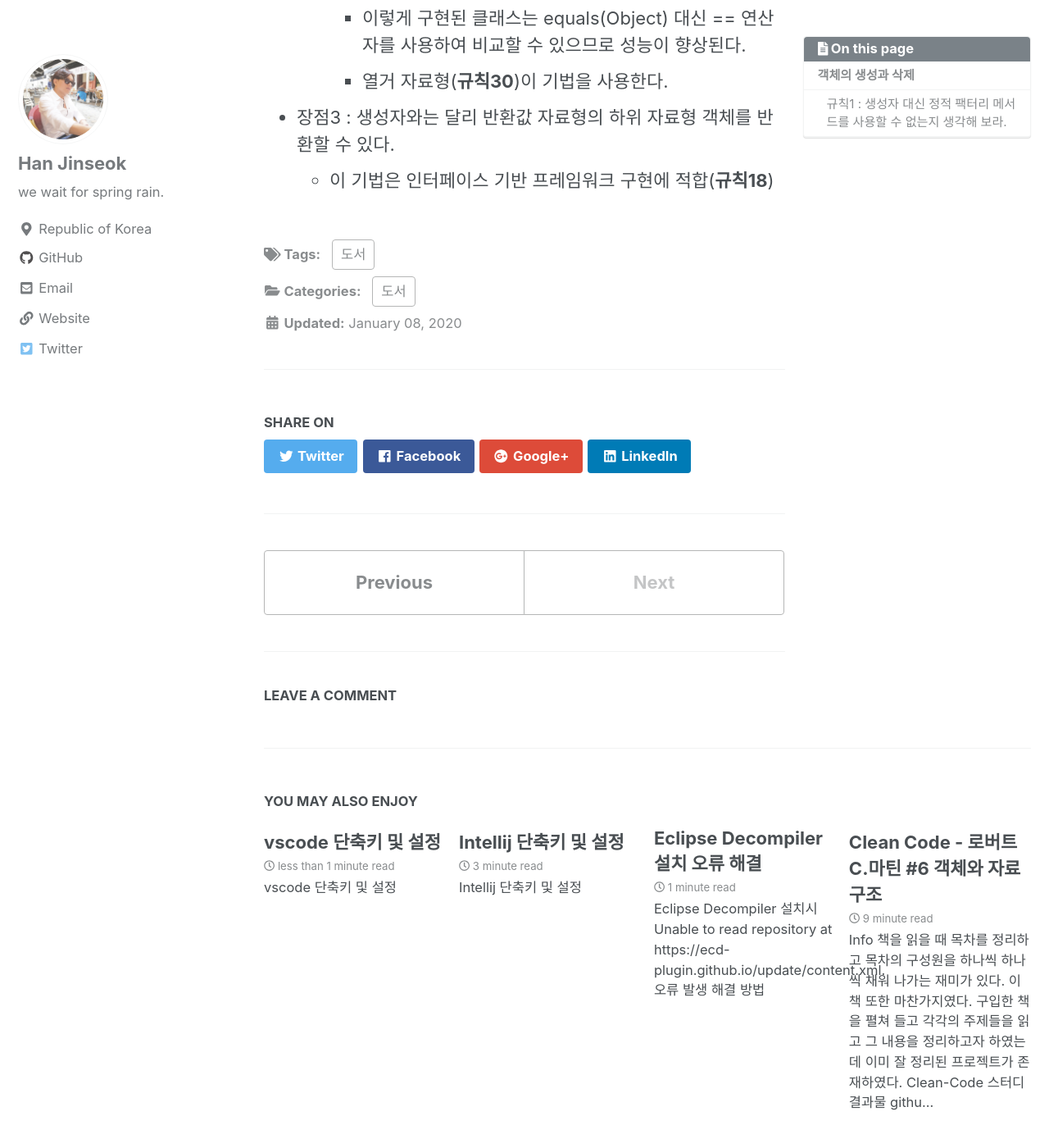
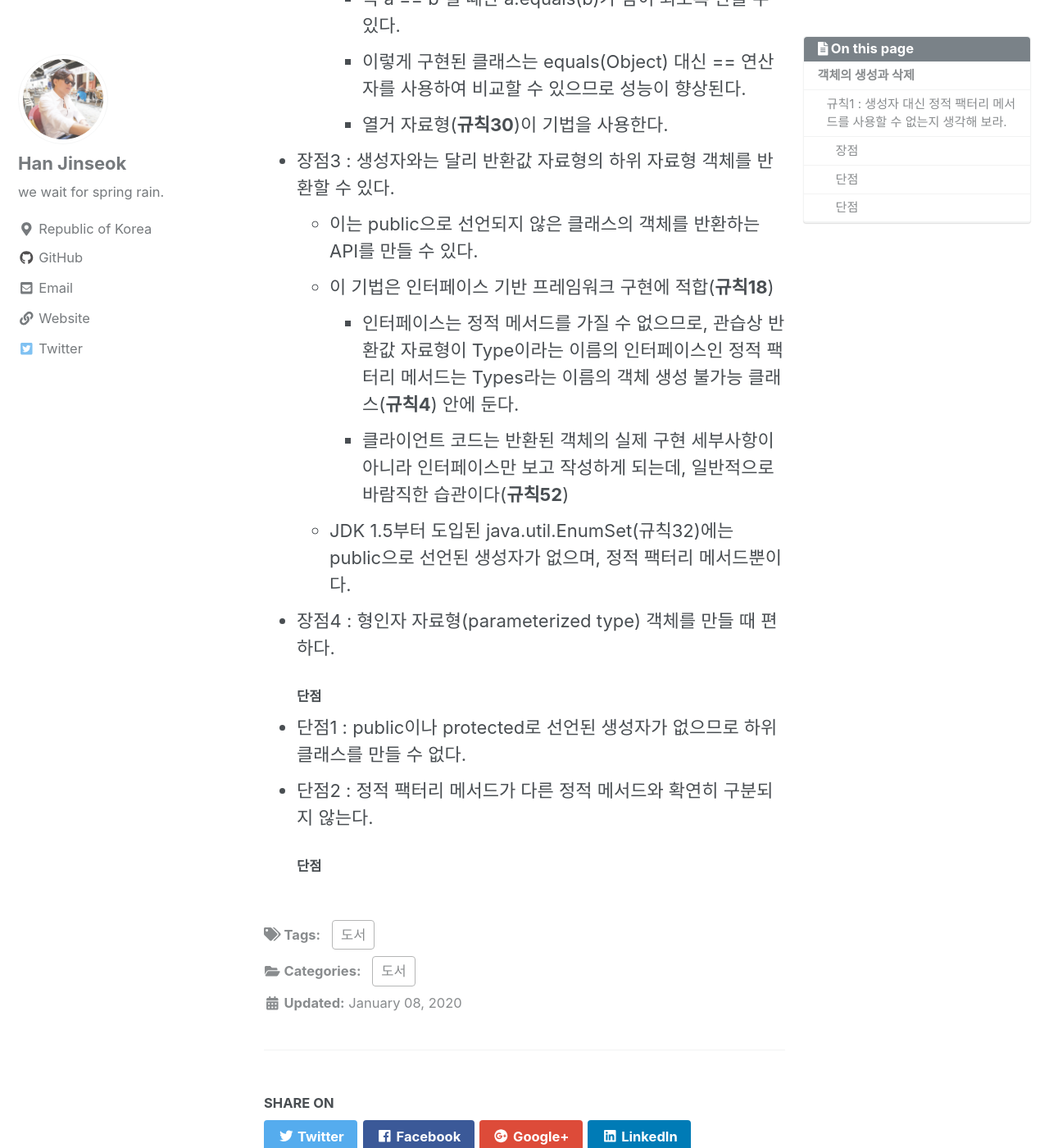
Before and after one commit to moregorenine/moregorenine.github.io, a Jekyll site: the page built from _posts/book/2020-01-08-effective-java.md, in a window 1280 px wide and 1400 px high, scrolled down 1297 px. Shown: the whole window at 82% size. Built offline with Jekyll 4.4.1, drawn with Linux system fonts in a browser that asks for light colours; nearby versions of some CDN libraries; comment, search, counter and statistics services are not loaded; a style sheet for code colours, icons or effects is not loaded; some of the changed text lies outside the part shown.

Commit message:
Update 2020-01-08-effective-java.md

```diff
--- a/_posts/book/2020-01-08-effective-java.md
+++ b/_posts/book/2020-01-08-effective-java.md
@@ -20,6 +20,7 @@ public static Boolean valueOf(boolean b) {
     return b ? Boolean.TRUE : Boolean.FALSE;
 }
 {% endhighlight %}
+#### 장점
 - 장점1 : 생성자와는 달리 정적 팩터리 메서드에는 이름(name)이 있다.
 - 장점2 : 생성자와는 달리 호출할 때마다 새로운 객체를 생성할 필요는 없다.
   - 변경 불가능 클래스(**규칙15**)라면 이미 만들어 둔 객체를 활용할 수도 있고,
@@ -31,4 +32,14 @@ public static Boolean valueOf(boolean b) {
     - 이렇게 구현된 클래스는 equals(Object) 대신 == 연산자를 사용하여 비교할 수 있으므로 성능이 향상된다.
     - 열거 자료형(**규칙30**)이 기법을 사용한다.
 - 장점3 : 생성자와는 달리 반환값 자료형의 하위 자료형 객체를 반환할 수 있다.
+  - 이는 public으로 선언되지 않은 클래스의 객체를 반환하는 API를 만들 수 있다.
   - 이 기법은 인터페이스 기반 프레임워크 구현에 적합(**규칙18**)
+    - 인터페이스는 정적 메서드를 가질 수 없으므로, 관습상 반환값 자료형이 Type이라는 이름의 인터페이스인 정적 팩터리 메서드는
+    Types라는 이름의 객체 생성 불가능 클래스(**규칙4**) 안에 둔다.
+    - 클라이언트 코드는 반환된 객체의 실제 구현 세부사항이 아니라 인터페이스만 보고 작성하게 되는데, 일반적으로 바람직한 습관이다(**규칙52**)
+  - JDK 1.5부터 도입된 java.util.EnumSet(규칙32)에는 public으로 선언된 생성자가 없으며, 정적 팩터리 메서드뿐이다.
+- 장점4 : 형인자 자료형(parameterized type) 객체를 만들 때 편하다.
+#### 단점
+- 단점1 : public이나 protected로 선언된 생성자가 없으므로 하위 클래스를 만들 수 없다.
+- 단점2 : 정적 팩터리 메서드가 다른 정적 메서드와 확연히 구분되지 않는다.
+#### 단점
```
